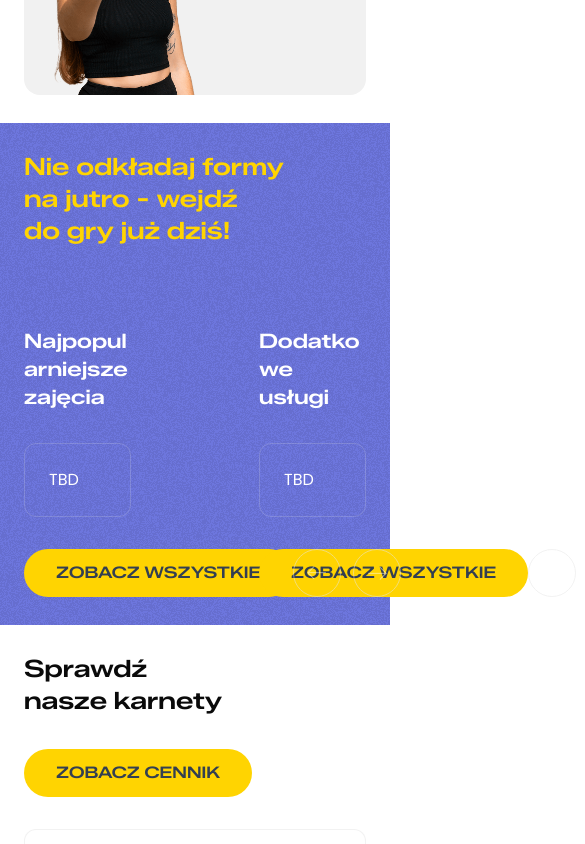
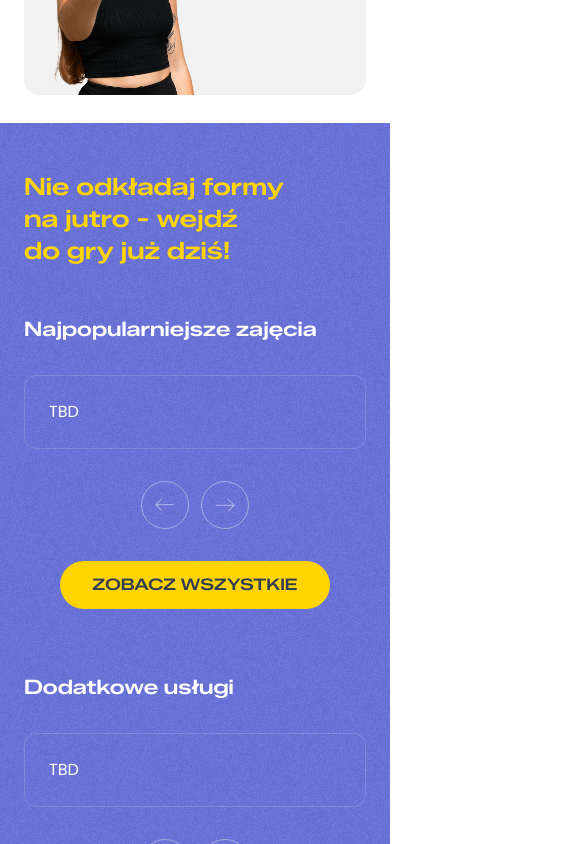
Before and after one commit to Szorcu/powerfit, a Next.js app: page / in a window 390 px wide. Shown: the part 3360-4204 px from the top of the page, 585 px wide, since content can reach past the window. Built offline with nearby package versions, Linux system fonts and the light colour scheme.

Commit message:
Added responsiveness for "Our offer" section

```diff
--- a/src/components/molecules/OfferColumn/OfferColumn.tsx
+++ b/src/components/molecules/OfferColumn/OfferColumn.tsx
@@ -22,8 +22,8 @@ export const OfferColumn = ({ title }: OfferColumnProps) => {
           </CarouselItem>
         </CarouselContent>
 
-        <div className="flex justify-between">
-          <Button>Zobacz wszystkie</Button>
+        <div className="flex flex-col-reverse items-center gap-8 sm:flex-row sm:justify-between">
+          <Button className="w-fit">Zobacz wszystkie</Button>
           <CarouselButtons />
         </div>
       </Carousel>
--- a/src/components/organisms/OurOfferSection/OurOfferSection.tsx
+++ b/src/components/organisms/OurOfferSection/OurOfferSection.tsx
@@ -6,12 +6,12 @@ export const OurOfferSection = () => {
     <section className="bg-secondary relative flex w-full justify-center text-white">
       <Noise />
 
-      <div className="z-1 container gap-20 py-7 sm:py-20">
-        <h2 className="text-primary mb-20">
+      <div className="z-1 container py-12 sm:py-20">
+        <h2 className="text-primary mb-12 lg:mb-20">
           Nie odkładaj formy na jutro - wejdź do gry już dziś!
         </h2>
 
-        <div className="grid grid-cols-2 gap-32">
+        <div className="grid gap-16 lg:grid-cols-2 lg:gap-32">
           <OfferColumn title="Najpopularniejsze zajęcia" />
           <OfferColumn title="Dodatkowe usługi" />
         </div>
```
